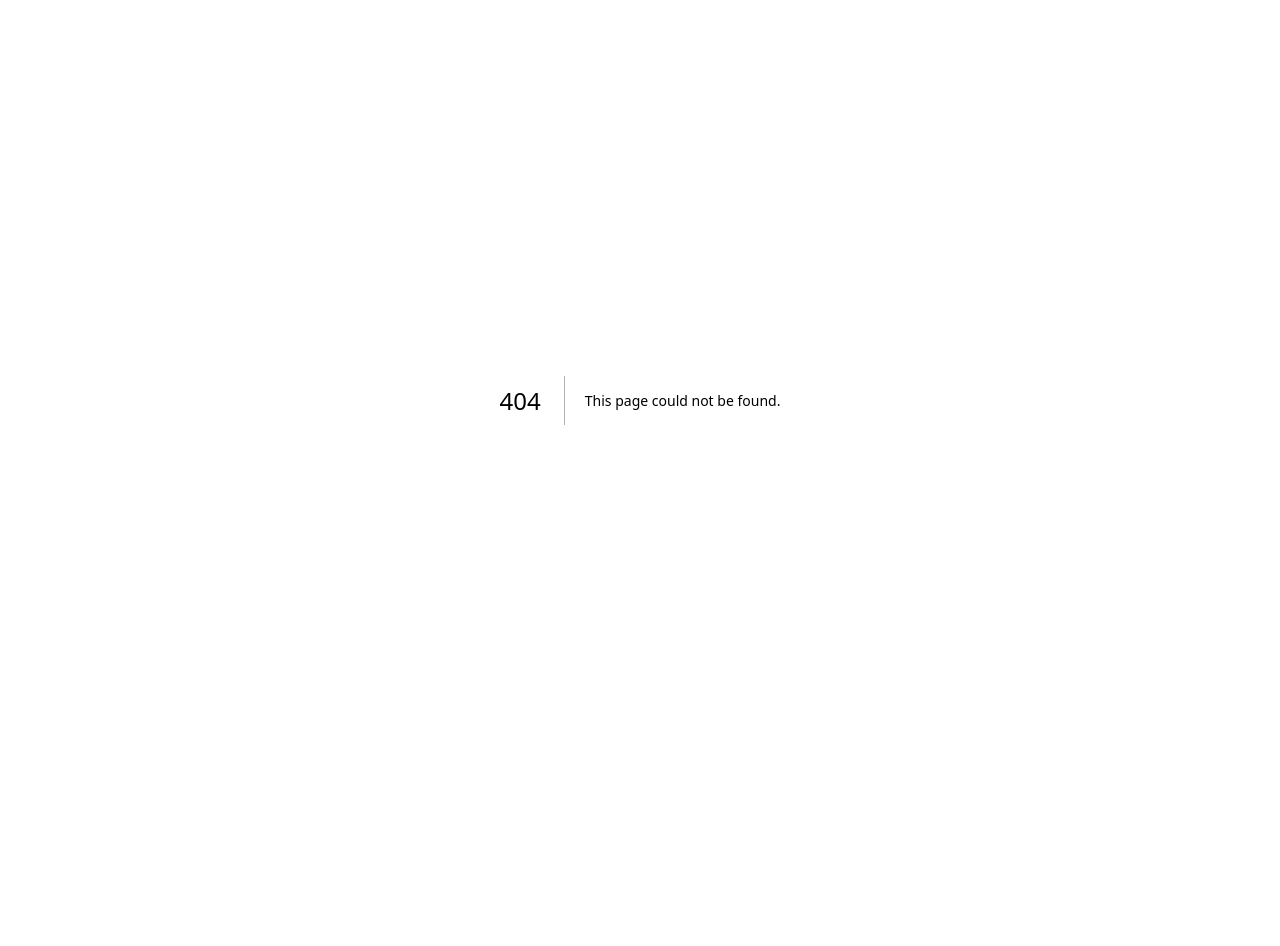
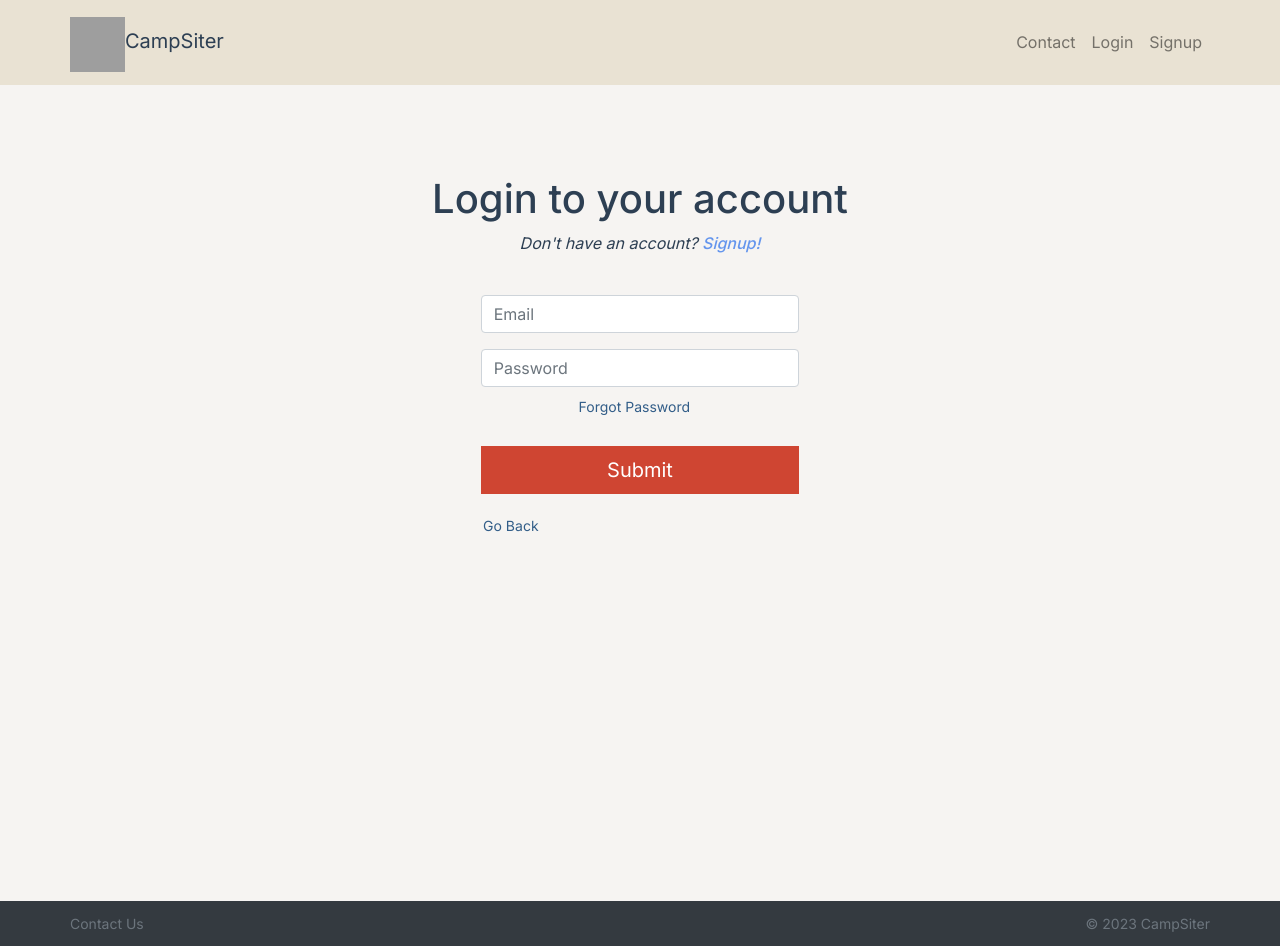
Before and after one commit to eleerogers/campsiter-next, a Next.js app: page /login in a window 1280 px wide. Before the commit this address had no page. Before the commit the page ends 800 px from the top, so only its background shows below. Built offline with nearby package versions, Linux system fonts and the light colour scheme; grey boxes are pictures that could not be loaded.

Commit message:
add and enable login page

```diff
--- a/package.json
+++ b/package.json
@@ -39,6 +39,7 @@
     "react-bootstrap-icons": "^1.10.3",
     "react-dom": "18.2.0",
     "react-rating": "^2.0.5",
+    "react-spring": "^8.0.27",
     "react-toastify": "^9.1.3",
     "typescript": "5.1.6"
   },
--- a/src/app/(application)/components/contexts/loggedInAsContext.tsx
+++ b/src/app/(application)/components/contexts/loggedInAsContext.tsx
@@ -94,7 +94,7 @@ function LoggedInAsContextProvider({ children }: Props) {
         cancelTokenRef.current.cancel('Logout request canceled.');
       }
 
-      await axios.get('/api/users/logout');
+      await axios.get(`${process.env.NEXT_PUBLIC_BACKEND_URL}/api/users/logout`);
       localStorage.removeItem('userId');
       setLoggedInAs(loggedInAsInit);
 
--- /dev/null
+++ b/src/app/(application)/components/loadingButton.tsx
@@ -0,0 +1,75 @@
+import React from 'react';
+import { animated, useSpring } from 'react-spring';
+import Button from 'react-bootstrap/Button';
+
+interface Props {
+  isLoading: boolean;
+  children: React.ReactNode;
+  className?: string;
+  variant?: string;
+  type?: string;
+}
+
+export default function LoadingButton({ isLoading, children, ...props }: Props) {
+  const [showLoader, setShowLoader] = React.useState(false);
+  const [width, setWidth] = React.useState(0);
+  const [height, setHeight] = React.useState(0);
+  const ref = React.useRef<HTMLButtonElement>(null);
+  const [fadeOutProps, setFadeOutProps] = useSpring(() => ({ opacity: 0 }));
+  const [fadeInProps, setFadeInProps] = useSpring(() => ({ opacity: 0 }));
+
+  React.useEffect(() => {
+    if (isLoading) {
+      setShowLoader(true);
+      setFadeOutProps({ opacity: 1 });
+      setFadeInProps({ opacity: 0 });
+    } else {
+      setShowLoader(false);
+      setFadeOutProps({ opacity: 0 });
+      setFadeInProps({ opacity: 1 });
+
+      if (showLoader) {
+        const timeout = setTimeout(() => {
+          setShowLoader(false);
+        }, 400);
+
+        return () => {
+          clearTimeout(timeout);
+        };
+      }
+    }
+  }, [isLoading, showLoader, setFadeOutProps, setFadeInProps]);
+
+  React.useEffect(() => {
+    if (ref.current && ref.current.getBoundingClientRect().width) {
+      setWidth(ref.current.getBoundingClientRect().width);
+    }
+    if (ref.current && ref.current.getBoundingClientRect().height) {
+      setHeight(ref.current.getBoundingClientRect().height);
+    }
+  }, [children, isLoading]);
+
+  return (
+    <Button
+      {...props}
+      ref={ref}
+      size="lg"
+      style={
+        showLoader
+          ? {
+              width: `${width}px`,
+              height: `${height}px`,
+            }
+          : {}
+      }
+    >
+      {showLoader ? (
+        <animated.div style={fadeOutProps}>
+          <div className="loader" />
+        </animated.div>
+      ) : (
+        <animated.div style={fadeInProps}>{children}</animated.div>
+      )}
+    </Button>
+  );
+}
--- /dev/null
+++ b/src/app/(application)/hooks/useForm.tsx
@@ -0,0 +1,52 @@
+import { useState, useCallback } from 'react';
+
+
+const useForm = <T,>(initialFormStateObj: T) => {
+  const [values, setValues] = useState(initialFormStateObj);
+
+  const handleChange = (event: React.ChangeEvent<HTMLInputElement> | React.ChangeEvent<HTMLTextAreaElement>) => {
+    event.persist();
+    setValues((vals) => ({
+      ...vals,
+      [event.target.name]: event.target.value,
+    }));
+  };
+
+  const changeRating = (rating: number) => {
+    setValues((vals) => ({
+      ...vals,
+      rating
+    }));
+  }
+
+  const changeAvgRating = (avgRating: string) => {
+    setValues((vals) => ({
+      ...vals,
+      avgRating
+    }))
+  }
+
+  const reset = () => {
+    setValues(initialFormStateObj);
+  };
+
+  const set = useCallback((newInit: Partial<T>) => {
+    setValues((vals) => {
+      return ({
+        ...vals,
+        ...newInit
+      })
+    });
+  }, []);
+
+  return {
+    handleChange,
+    changeRating,
+    changeAvgRating,
+    values,
+    reset,
+    set
+  };
+};
+
+export default useForm;
--- /dev/null
+++ b/src/app/(application)/login/page.tsx
@@ -0,0 +1,151 @@
+"use client"
+
+import React, { useEffect, useContext, useRef } from 'react';
+import Link from 'next/link';
+import { useRouter } from 'next/navigation'
+import Button from 'react-bootstrap/Button';
+import Container from 'react-bootstrap/Container';
+import axios, { AxiosError, CancelTokenSource } from 'axios';
+import { toast } from 'react-toastify';
+import { LoggedInAsContext } from '../components/contexts/loggedInAsContext';
+import useForm from '../hooks/useForm';
+import useLoading from '../hooks/useLoading';
+import LoadingButton from '../components/loadingButton';
+import { ILoggedInAsContext } from '../interfaces';
+
+
+function Login() {
+  const loginInit = {
+    emailForm: '',
+    passwordForm: '',
+  };
+  const {
+    handleChange: loginFormHandleChange,
+    values: {
+      emailForm,
+      passwordForm
+    }
+  } = useForm(loginInit);
+
+  // const {
+  //   length
+  // } = useHistory();
+  const { push, back } = useRouter()
+  const { loggedInAs, setLoggedInAs } = useContext(LoggedInAsContext) as ILoggedInAsContext;
+
+  const [loading, setLoadingFalse, setLoadingTrue] = useLoading(false);
+
+  useEffect(() => {
+    if (loggedInAs.id.length > 0) {
+      push('/campgroundsHome');
+    }
+  }, [loggedInAs, push]);
+
+  // // after doing a password reset this prevents
+  // // sending you back to the 'enter new password page'
+  // // after pressing the 'go back' link
+  // function goBackOrToCampgrounds() {
+  //   if (length > 2) {
+  //     back();
+  //   } else {
+  //     push('/campgroundsHome');
+  //   }
+  // }
+
+  const cancelTokenRef = useRef<CancelTokenSource>();
+  useEffect(() => {
+    return () => {
+      if (cancelTokenRef.current) {
+        cancelTokenRef.current.cancel();
+      }
+    }
+  }, []);
+
+  async function submitLogin(event: React.FormEvent) {
+    event.preventDefault();
+    setLoadingTrue();
+    cancelTokenRef.current = axios.CancelToken.source();
+    const cancelToken = cancelTokenRef.current.token;
+    try {
+      const loginInfo = {
+        email: emailForm,
+        password: passwordForm
+      };
+      const { data } = await axios.post(`${process.env.NEXT_PUBLIC_BACKEND_URL}/api/users/login/`, loginInfo, { cancelToken });
+      localStorage.userId = data.id;
+      setLoggedInAs(data);
+      back();
+    } catch (error) {
+      const err = error as AxiosError;
+      if (axios.isCancel(err)) {
+        console.log(`axios call was cancelled`);
+      }
+      if (err.response?.data) {
+        const { response: { data: message } } = err;
+        toast.error(`${message}`);
+      }
+    } finally {
+      setLoadingFalse();
+    }
+  }
+
+  return (
+    <div className="margin-top-50">
+      <Container>
+        <h1 className="text-center color-dark-blue">Login to your account</h1>
+        <p className="text-center color-dark-blue"><i>Don&apos;t have an account? <Link className="font-weight-500 color-cornflower-blue" href="/signup">Signup!</Link></i></p>
+        <br />
+        <form
+          className="entryBox centered"
+          onSubmit={submitLogin}
+        >
+          <div className="form-group">
+            <input
+              className="form-control"
+              type="email"
+              name="emailForm"
+              placeholder="Email"
+              value={emailForm}
+              onChange={loginFormHandleChange}
+            />
+          </div>
+          <div className="form-group mb-1">
+            <input
+              className="form-control"
+              type="password"
+              name="passwordForm"
+              placeholder="Password"
+              value={passwordForm}
+              onChange={loginFormHandleChange}
+            />
+          </div>
+          <Link href="/forgot">
+            <Button className="go-back-btn" size="sm" variant="link">Forgot Password</Button>
+          </Link>
+          <br />
+          <br />
+          <div className="form-group">
+            <LoadingButton
+              isLoading={loading}
+              className="btn-block loading-button btn-orange btn-square"
+              variant="primary"
+              type="submit"
+            >
+              Submit
+            </LoadingButton>
+          </div>
+          <Button
+            onClick={back}
+            className="float-left marginBtm go-back-btn"
+            size="sm"
+            variant="link"
+          >
+            Go Back
+          </Button>
+        </form>
+      </Container>
+    </div>
+  );
+}
+
+export default Login;
```
Also changed, not shown: src/app/(application)/campgroundsHome/page.tsx (+12 -9 lines), 1 other file (tests, documents, lock files or other folders).
